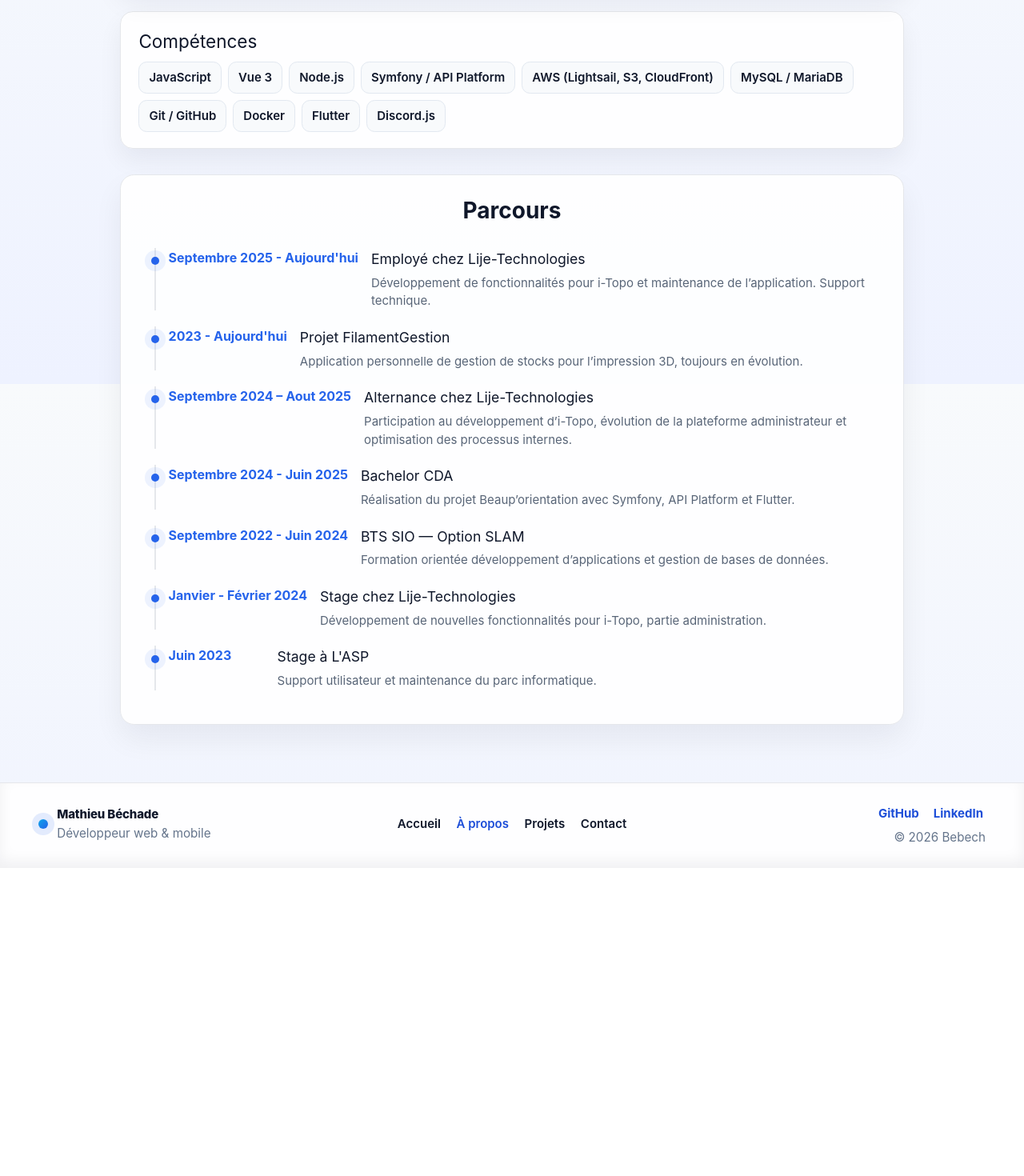
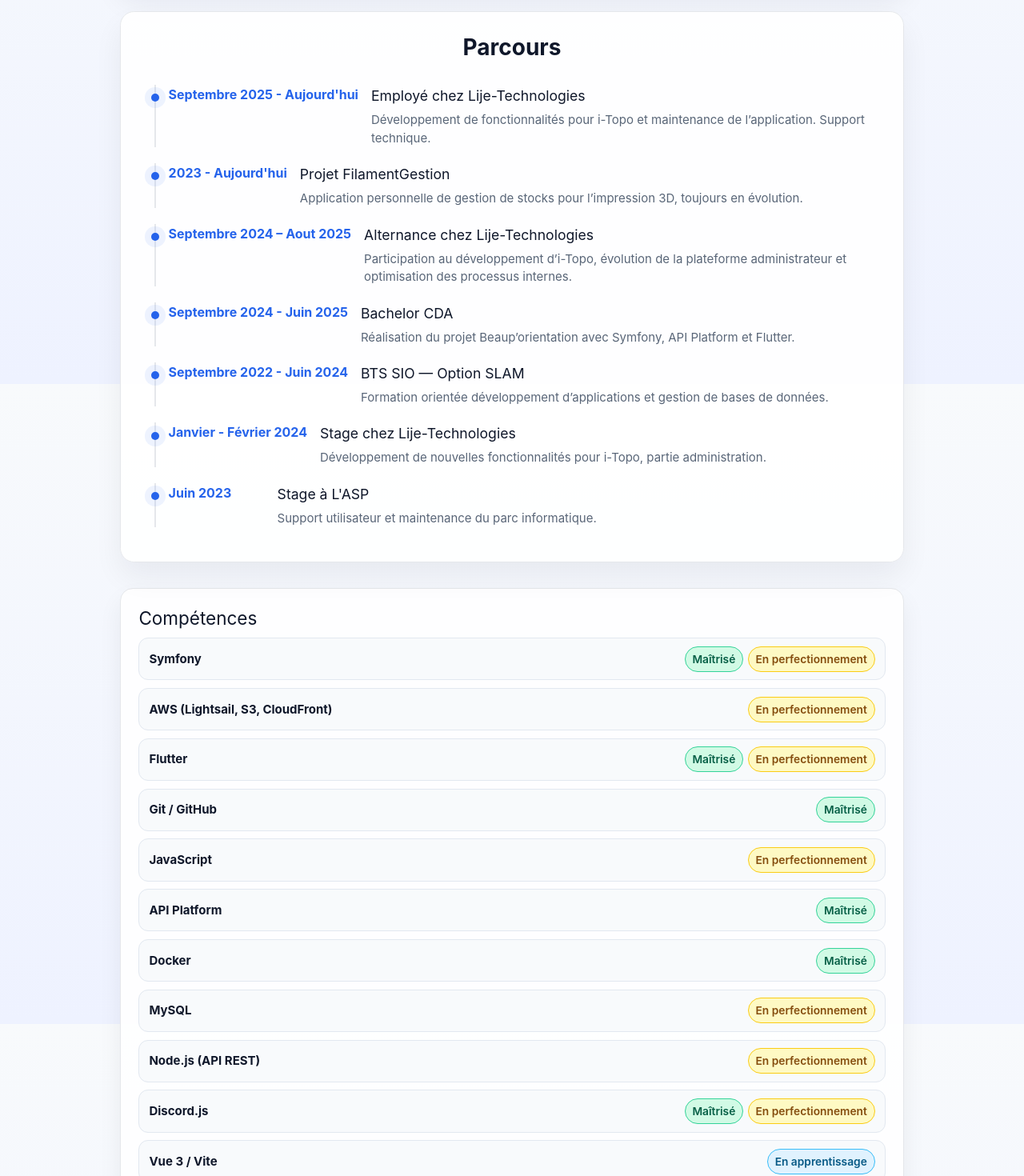
Before and after one commit to Mathbech/portfolio, a Vue app: page /about in a window 1280 px wide. Shown: the part 320-1790 px from the top of the page at 80% size. Before the commit the page ends 1405 px from the top, so only its background shows below. Built offline with nearby package versions, Linux system fonts and the light colour scheme.

Commit message:
Chore: update skills list to include skill levels and improve SkillsList component

```diff
--- a/src/components/about/SkillsList.vue
+++ b/src/components/about/SkillsList.vue
@@ -1,12 +1,37 @@
 <script setup lang="ts">
-defineProps<{ items: string[] }>()
+type SkillLevel = 'maitrise' | 'perfectionnement' | 'apprentissage'
+
+type SkillItem = {
+  name: string
+  levels: SkillLevel[]
+}
+
+const levelLabels: Record<SkillLevel, string> = {
+  maitrise: 'Maîtrisé',
+  perfectionnement: 'En perfectionnement',
+  apprentissage: 'En apprentissage'
+}
+
+defineProps<{ items: SkillItem[] }>()
 </script>
 
 <template>
   <section class="skills">
     <h2>Compétences</h2>
     <ul>
-      <li v-for="s in items" :key="s">{{ s }}</li>
+      <li v-for="s in items" :key="s.name">
+        <span class="skill-name">{{ s.name }}</span>
+        <span class="skill-levels">
+          <span
+            v-for="lvl in s.levels"
+            :key="lvl"
+            class="skill-level"
+            :class="`level-${lvl}`"
+          >
+            {{ levelLabels[lvl] }}
+          </span>
+        </span>
+      </li>
     </ul>
   </section>
 </template>
@@ -26,18 +51,58 @@
   padding: 0;
   list-style: none;
   display: flex;
-  flex-wrap: wrap;
-  gap: 0.5rem;
+  flex-direction: column;
+  gap: 0.6rem;
   margin: 0.4rem 0 0;
 }
 
 li {
-  padding: 0.45rem 0.75rem;
-  border-radius: 0.65rem;
+  display: flex;
+  align-items: center;
+  justify-content: space-between;
+  gap: 0.75rem;
+  padding: 0.6rem 0.75rem;
+  border-radius: 0.75rem;
   border: 1px solid #e2e8f0;
   background: #f8fafc;
+}
+
+.skill-name {
+  font-weight: 700;
+  color: #0f172a;
+}
+
+.skill-levels {
+  display: flex;
+  gap: 0.35rem;
+  flex-wrap: wrap;
+  justify-content: flex-end;
+}
+
+.skill-level {
+  font-size: 0.86rem;
   font-weight: 600;
-  color: #0f172a;
+  padding: 0.25rem 0.55rem;
+  border-radius: 999px;
+  border: 1px solid transparent;
+}
+
+.level-maitrise {
+  background: #d1fae5;
+  color: #065f46;
+  border-color: #34d399;
+}
+
+.level-perfectionnement {
+  background: #fef9c3;
+  color: #854d0e;
+  border-color: #facc15;
+}
+
+.level-apprentissage {
+  background: #e0f2fe;
+  color: #075985;
+  border-color: #38bdf8;
 }
 
 @media (prefers-color-scheme: dark) {
@@ -50,7 +115,28 @@
   li {
     background: rgba(255, 255, 255, 0.04);
     border-color: #1f2937;
+  }
+
+  .skill-name {
     color: #e2e8f0;
+  }
+
+  .level-maitrise {
+    background: rgba(16, 185, 129, 0.14);
+    color: #34d399;
+    border-color: rgba(16, 185, 129, 0.4);
+  }
+
+  .level-perfectionnement {
+    background: rgba(250, 204, 21, 0.14);
+    color: #fbbf24;
+    border-color: rgba(250, 204, 21, 0.35);
+  }
+
+  .level-apprentissage {
+    background: rgba(56, 189, 248, 0.15);
+    color: #38bdf8;
+    border-color: rgba(56, 189, 248, 0.35);
   }
 }
 </style>
--- a/src/data/competences.js
+++ b/src/data/competences.js
@@ -1,12 +1,14 @@
 export const skills = [
-  'JavaScript',
-  'Vue 3',
-  'Node.js',
-  'Symfony / API Platform',
-  'AWS (Lightsail, S3, CloudFront)',
-  'MySQL / MariaDB',
-  'Git / GitHub',
-  'Docker',
-  'Flutter',
-  'Discord.js'
+  { name: 'Symfony', levels: ['maitrise', 'perfectionnement'] },
+  { name: 'AWS (Lightsail, S3, CloudFront)', levels: ['perfectionnement'] },
+  { name: 'Flutter', levels: ['maitrise', 'perfectionnement'] },
+  { name: 'Git / GitHub', levels: ['maitrise'] },
+  { name: 'JavaScript', levels: ['perfectionnement'] },
+  { name: 'API Platform', levels: ['maitrise'] },
+  { name: 'Docker', levels: ['maitrise'] },
+  { name: 'MySQL', levels: ['perfectionnement'] },
+  { name: 'Node.js (API REST)', levels: ['perfectionnement'] },
+  { name: 'Discord.js', levels: ['maitrise', 'perfectionnement'] },
+  { name: 'Vue 3 / Vite', levels: ['apprentissage'] },
+  { name: 'TypeScript', levels: ['apprentissage'] },
 ];
--- a/src/views/AboutView.vue
+++ b/src/views/AboutView.vue
@@ -18,7 +18,7 @@
     Des outils fiables, clairs et utiles : c’est ça que je vise.`"
   />
 
+  <Timeline :items="events" />
   <SkillsList :items="skills" />
 
-  <Timeline :items="events" />
 </template>
```
